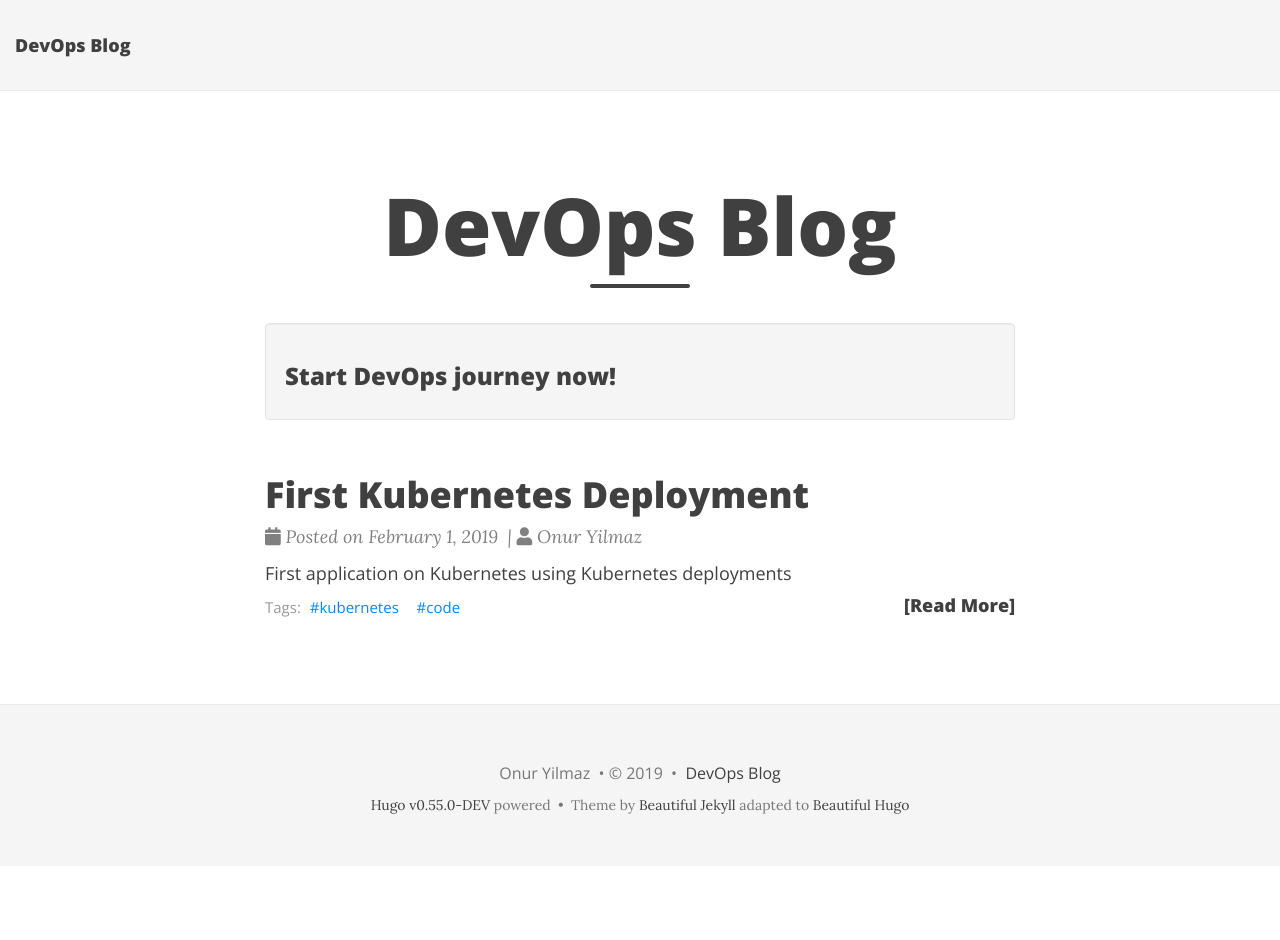
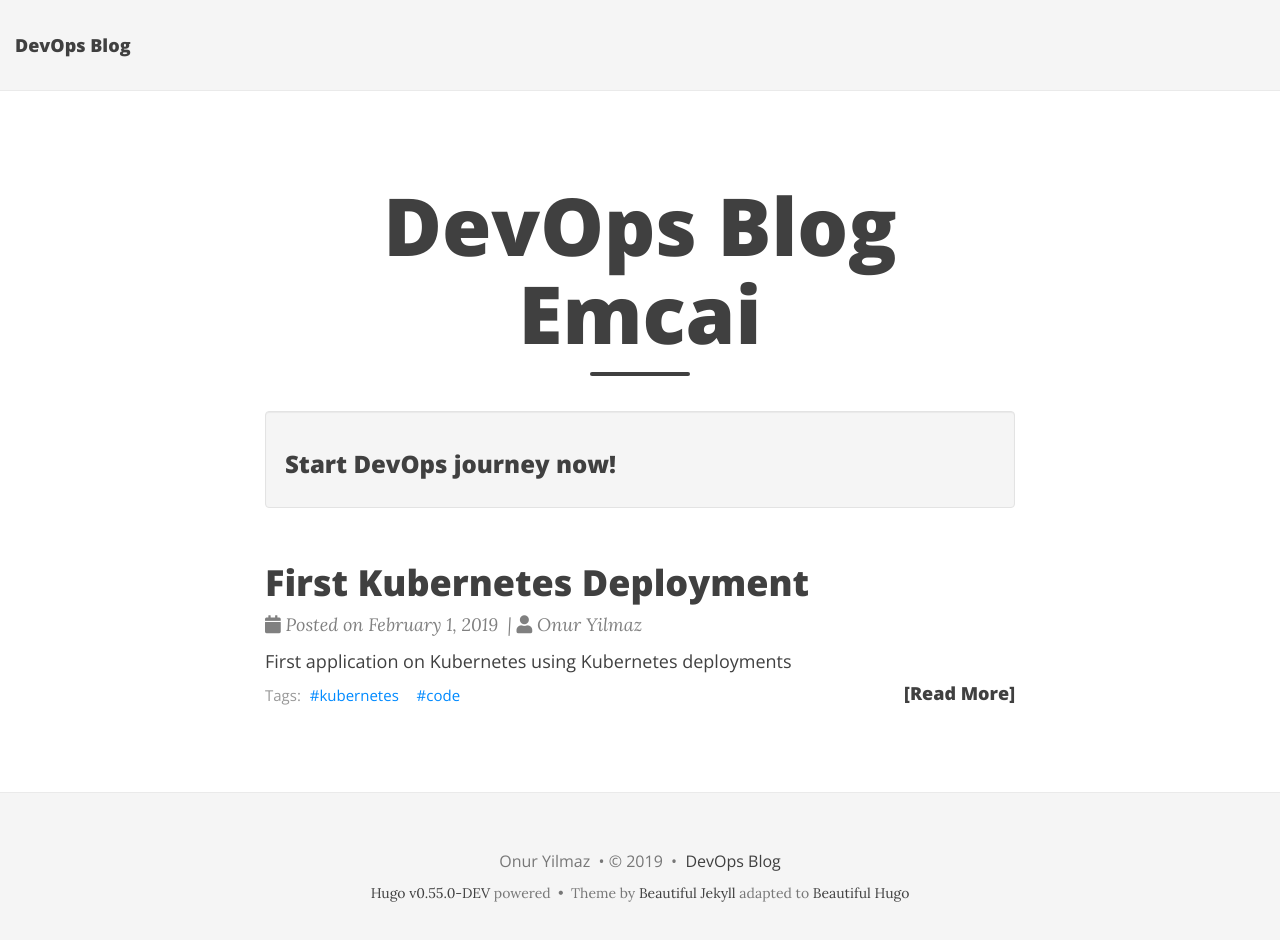
Before and after one commit to jenifer231110473/emcai-ifa, a plain HTML site: page index.html in a window 1280 px wide. Before the commit the page ends 866 px from the top, so only its background shows below. Drawn offline with nearby package versions, Linux system fonts and the light colour scheme; some packages are replaced by stand-ins of ours; a script that the page names is missing.

Commit message:
update: add team name

```diff
--- a/index.html
+++ b/index.html
@@ -157,7 +157,7 @@
           <div class="col-lg-8 col-lg-offset-2 col-md-10 col-md-offset-1">
             <div class="page-heading">
 
-                <h1>DevOps Blog</h1>
+                <h1>DevOps Blog Emcai</h1>
 
 
                 <hr class="small">
```
